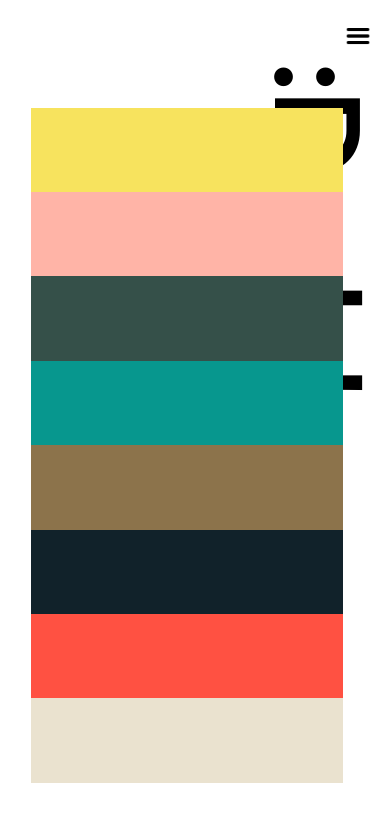
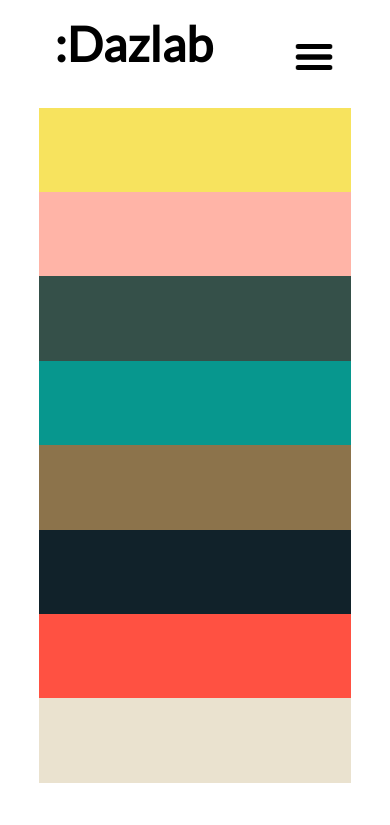
Before and after one commit to stjankovic/dazlab, a PHP site: page /index.html in a window 390 px wide. Shown: the part 19-844 px from the top of the page. Run offline with PHP 8.4, Linux system fonts and the light colour scheme.

Commit message:
Mobile 1.0 - Done with Mobile design

```diff
--- a/css/mobile.css
+++ b/css/mobile.css
@@ -1,4 +1,19 @@
 @media screen and (max-width: 800px) {
+  nav img {
+    top: calc(6.5vh);
+    right: 14vw;
+  }
+  nav h1 {
+    -webkit-writing-mode: horizontal-tb;
+        -ms-writing-mode: lr-tb;
+            writing-mode: horizontal-tb;
+    top: 4vh;
+    font-size: 3rem;
+    right: auto;
+    left: 14vw;
+    text-align: left;
+    width: 90vw;
+  }
   .container {
     top: 15vh !important;
     height: 80vh !important;
@@ -6,6 +21,7 @@
     -webkit-box-direction: normal;
         -ms-flex-direction: column;
             flex-direction: column;
+    left: 10vw;
   }
   .container .item {
     width: 100%;
--- a/css/mobile.scss
+++ b/css/mobile.scss
@@ -1,11 +1,30 @@
 @media screen and ( max-width: 800px ) {
+    nav {
+        img {
+            top: calc(6.5vh);
+            right: 14vw;
+        }
+        h1 {
+            writing-mode: horizontal-tb;
+            top: 4vh;
+            font-size: 3rem;
+            right: auto;
+            left: 14vw;
+            text-align: left;
+            width: 90vw;
+        }
+    }
     .container {
         top: 15vh !important;
         height: 80vh !important;
         flex-direction: column;
+        left: 10vw;
         .item {
             width: 100%;
             height: 10vh;
+            // Optional
+            // margin: 1px;
+            // border-radius: 10px;
         }
     }
 
--- a/css/style.css
+++ b/css/style.css
@@ -41,8 +41,8 @@ body {
 }
 
 nav img {
-  width: 26px;
-  height: 26px;
+  width: 5vh;
+  height: 5vh;
   position: absolute;
   top: 5vh;
   right: 5vw;
--- a/css/style.scss
+++ b/css/style.scss
@@ -13,8 +13,8 @@ body {
 
 nav {
     img {
-        width: 26px;
-        height: 26px;
+        width: 5vh;
+        height: 5vh;
         position: absolute;
         top: 5vh;
         right: 5vw;
--- a/index.html
+++ b/index.html
@@ -84,6 +84,7 @@
             </div>
         </div>
     </div>
+
     <script src="js/script.js"></script>
 </body>
 </html>
```
Also changed, not shown: js/desktop.js (added, +50 -0 lines).
